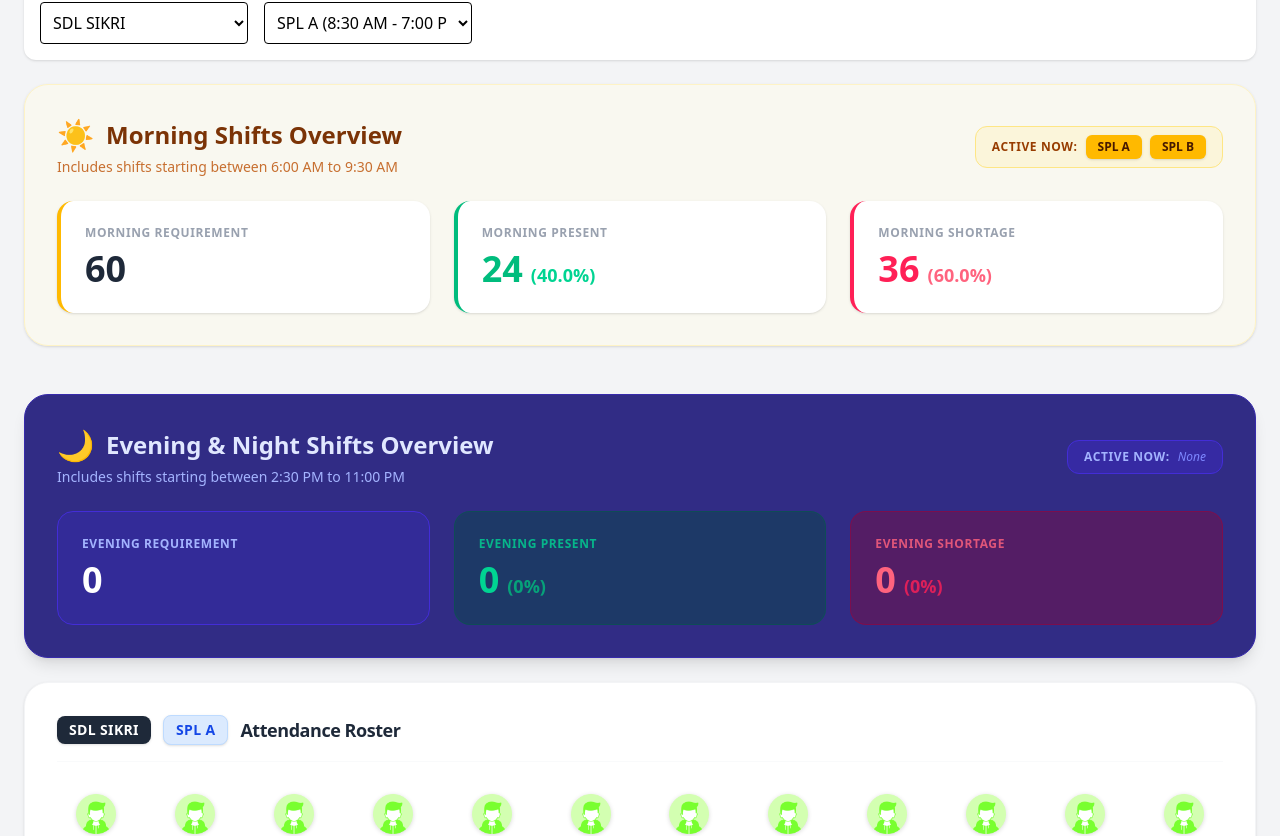
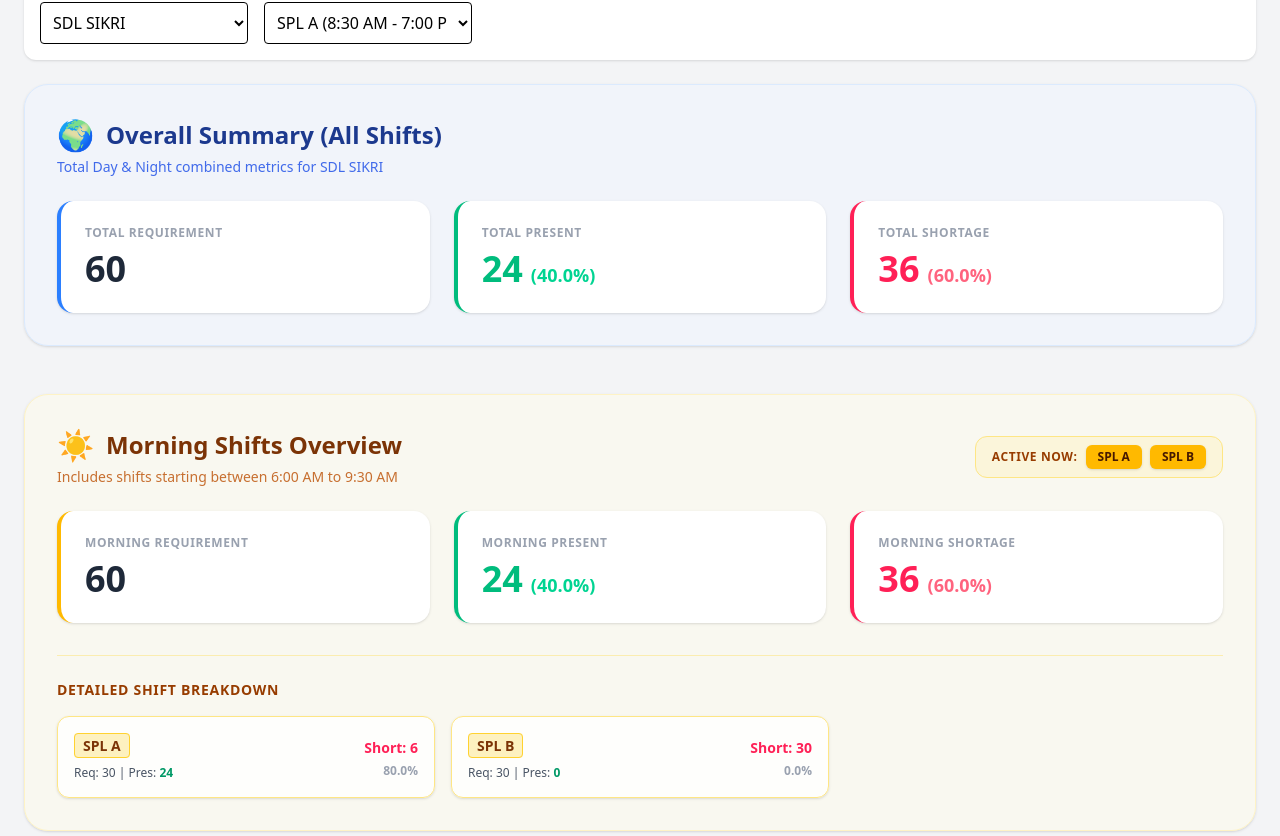
Before and after one commit to Suraj-Yadav-dev/shift-wisemonitoring, a React (Vite) app: page / in a window 1280 px wide. Shown: the part 402-1238 px from the top of the page. Built offline with nearby package versions, Linux system fonts and the light colour scheme.

Commit message:
update the data and enhancing the ui of data

```diff
--- a/src/components/dashboard/KPISection.jsx
+++ b/src/components/dashboard/KPISection.jsx
@@ -16,7 +16,7 @@ export default function DayNightMonitoring() {
 
     const activeSet = new Set();
 
-    // Check requirements: Agar requirement 0 se zyada hai, toh shift active hai
+    // Check requirements
     const plantReq = requirementsData.find(p => p.plant === selectedPlant);
     if (plantReq) {
       plantReq.shifts?.forEach(s => {
@@ -24,7 +24,7 @@ export default function DayNightMonitoring() {
       });
     }
 
-    // Check attendance: Agar koi present hai, toh shift active hai
+    // Check attendance
     const plantAtt = attendanceData.find(p => p.plant === selectedPlant);
     if (plantAtt) {
       plantAtt.shifts?.forEach(s => {
@@ -34,23 +34,32 @@ export default function DayNightMonitoring() {
 
     const activeArray = Array.from(activeSet);
 
-    // Morning aur Evening active shifts ko alag-alag filter karna
     return {
       morning: activeArray.filter(s => MORNING_SHIFTS.includes(s)),
       evening: activeArray.filter(s => EVENING_SHIFTS.includes(s))
     };
   }, [selectedPlant]);
 
-  // ================= 2. CALCULATION LOGIC =================
+  // ================= 2. CALCULATION LOGIC (Updated with Shift Details) =================
   const stats = useMemo(() => {
     let morningReq = 0, morningPres = 0;
     let eveningReq = 0, eveningPres = 0;
+
+    // Initialize individual shift trackers
+    const shiftDetails = {};
+    [...MORNING_SHIFTS, ...EVENING_SHIFTS].forEach(s => {
+      shiftDetails[s] = { name: s, req: 0, pres: 0 };
+    });
 
     // Calculate Requirements
     requirementsData.forEach((plant) => {
       if (selectedPlant && plant.plant !== selectedPlant) return;
 
       plant.shifts?.forEach((shiftReq) => {
+        if (shiftDetails[shiftReq.name]) {
+          shiftDetails[shiftReq.name].req += shiftReq.requirement || 0;
+        }
+
         if (MORNING_SHIFTS.includes(shiftReq.name)) {
           morningReq += shiftReq.requirement || 0;
         } else if (EVENING_SHIFTS.includes(shiftReq.name)) {
@@ -69,6 +78,10 @@ export default function DayNightMonitoring() {
         if (monthMatch) {
           const presentCount = shiftAtt.attendance?.filter((a) => a === 1).length || 0;
 
+          if (shiftDetails[shiftAtt.name]) {
+            shiftDetails[shiftAtt.name].pres += presentCount;
+          }
+
           if (MORNING_SHIFTS.includes(shiftAtt.name)) {
             morningPres += presentCount;
           } else if (EVENING_SHIFTS.includes(shiftAtt.name)) {
@@ -78,7 +91,7 @@ export default function DayNightMonitoring() {
       });
     });
 
-    // Calculate Absents & Percentages
+    // Sub-totals (Morning & Evening)
     const morningAbs = Math.max(morningReq - morningPres, 0);
     const eveningAbs = Math.max(eveningReq - eveningPres, 0);
 
@@ -88,15 +101,75 @@ export default function DayNightMonitoring() {
     const eveningPresPct = eveningReq > 0 ? ((eveningPres / eveningReq) * 100).toFixed(1) : 0;
     const eveningAbsPct = eveningReq > 0 ? ((eveningAbs / eveningReq) * 100).toFixed(1) : 0;
 
+    // Format individual shift arrays for the UI
+    const formatShiftData = (name) => {
+      const data = shiftDetails[name];
+      const abs = Math.max(data.req - data.pres, 0);
+      const presPct = data.req > 0 ? ((data.pres / data.req) * 100).toFixed(1) : 0;
+      return { ...data, abs, presPct };
+    };
+
+    // Only keep shifts that actually have a requirement or attendance
+    const morningDetails = MORNING_SHIFTS.map(formatShiftData).filter(s => s.req > 0 || s.pres > 0);
+    const eveningDetails = EVENING_SHIFTS.map(formatShiftData).filter(s => s.req > 0 || s.pres > 0);
+
+    // OVERALL TOTALS
+    const totalReq = morningReq + eveningReq;
+    const totalPres = morningPres + eveningPres;
+    const totalAbs = Math.max(totalReq - totalPres, 0);
+
+    const totalPresPct = totalReq > 0 ? ((totalPres / totalReq) * 100).toFixed(1) : 0;
+    const totalAbsPct = totalReq > 0 ? ((totalAbs / totalReq) * 100).toFixed(1) : 0;
+
     return {
       morning: { req: morningReq, pres: morningPres, abs: morningAbs, presPct: morningPresPct, absPct: morningAbsPct },
-      evening: { req: eveningReq, pres: eveningPres, abs: eveningAbs, presPct: eveningPresPct, absPct: eveningAbsPct }
+      evening: { req: eveningReq, pres: eveningPres, abs: eveningAbs, presPct: eveningPresPct, absPct: eveningAbsPct },
+      overall: { req: totalReq, pres: totalPres, abs: totalAbs, presPct: totalPresPct, absPct: totalAbsPct },
+      morningDetails,
+      eveningDetails
     };
   }, [selectedPlant, selectedMonth]);
 
   // ================= UI RENDER =================
   return (
     <div className="space-y-12">
+
+      {/* ===== 🌍 OVERALL SUMMARY SECTION ===== */}
+      <div className="bg-blue-50/50 p-6 sm:p-8 rounded-3xl border border-blue-100 shadow-sm transition-all hover:shadow-md">
+        <div className="mb-6">
+          <h2 className="text-2xl font-extrabold text-blue-900 flex items-center gap-3">
+            <span className="text-3xl">🌍</span> Overall Summary (All Shifts)
+          </h2>
+          <p className="text-blue-700/80 text-sm mt-1 font-medium">
+            {selectedPlant
+              ? `Total Day & Night combined metrics for ${selectedPlant}`
+              : "Total Day & Night combined metrics across ALL plants"}
+          </p>
+        </div>
+
+        <div className="grid grid-cols-1 sm:grid-cols-3 gap-6">
+          <div className="bg-white p-6 rounded-2xl shadow-sm border-l-4 border-l-blue-500">
+            <h3 className="text-xs font-bold text-gray-400 uppercase tracking-wider mb-2">Total Requirement</h3>
+            <p className="text-4xl font-black text-gray-800">{stats.overall.req}</p>
+          </div>
+
+          <div className="bg-white p-6 rounded-2xl shadow-sm border-l-4 border-l-emerald-500">
+            <h3 className="text-xs font-bold text-gray-400 uppercase tracking-wider mb-2">Total Present</h3>
+            <div className="flex items-baseline gap-2">
+              <p className="text-4xl font-black text-emerald-500">{stats.overall.pres}</p>
+              <span className="text-lg font-bold text-emerald-400">({stats.overall.presPct}%)</span>
+            </div>
+          </div>
+
+          <div className="bg-white p-6 rounded-2xl shadow-sm border-l-4 border-l-rose-500">
+            <h3 className="text-xs font-bold text-gray-400 uppercase tracking-wider mb-2">Total Shortage</h3>
+            <div className="flex items-baseline gap-2">
+              <p className="text-4xl font-black text-rose-500">{stats.overall.abs}</p>
+              <span className="text-lg font-bold text-rose-400">({stats.overall.absPct}%)</span>
+            </div>
+          </div>
+        </div>
+      </div>
 
       {/* ===== ☀️ MORNING SHIFTS SECTION ===== */}
       <div className="bg-amber-50/50 p-6 sm:p-8 rounded-3xl border border-amber-100 shadow-sm transition-all hover:shadow-md">
@@ -110,7 +183,6 @@ export default function DayNightMonitoring() {
             </p>
           </div>
 
-          {/* DYNAMIC MORNING BADGES */}
           {selectedPlant && (
             <div className="flex flex-wrap items-center gap-2 bg-amber-100/50 px-4 py-2 rounded-xl border border-amber-200">
               <span className="text-xs font-bold text-amber-800 uppercase tracking-wider">Active Now:</span>
@@ -127,7 +199,7 @@ export default function DayNightMonitoring() {
           )}
         </div>
 
-        <div className="grid grid-cols-1 sm:grid-cols-3 gap-6">
+        <div className="grid grid-cols-1 sm:grid-cols-3 gap-6 mb-8">
           <div className="bg-white p-6 rounded-2xl shadow-sm border-l-4 border-l-amber-400">
             <h3 className="text-xs font-bold text-gray-400 uppercase tracking-wider mb-2">Morning Requirement</h3>
             <p className="text-4xl font-black text-gray-800">{stats.morning.req}</p>
@@ -149,6 +221,31 @@ export default function DayNightMonitoring() {
             </div>
           </div>
         </div>
+
+        {/* --- ☀️ DETAILED MORNING SHIFT BREAKDOWN --- */}
+        {stats.morningDetails.length > 0 && (
+          <div className="pt-6 border-t border-amber-200/60">
+            <h3 className="text-sm font-bold text-amber-800 uppercase tracking-wider mb-4">Detailed Shift Breakdown</h3>
+            <div className="grid grid-cols-1 sm:grid-cols-2 lg:grid-cols-3 gap-4">
+              {stats.morningDetails.map(shift => (
+                <div key={shift.name} className="bg-white/80 p-4 rounded-xl border border-amber-200 shadow-sm flex justify-between items-center">
+                  <div>
+                    <span className="font-black text-amber-900 bg-amber-200/50 border border-amber-300 px-2 py-0.5 rounded text-sm">{shift.name}</span>
+                    <div className="text-xs text-gray-600 mt-2 font-medium">
+                      Req: {shift.req} | Pres: <span className="text-emerald-600 font-bold">{shift.pres}</span>
+                    </div>
+                  </div>
+                  <div className="text-right">
+                    <span className={`font-bold text-sm ${shift.abs > 0 ? 'text-rose-500' : 'text-emerald-500'}`}>
+                      {shift.abs > 0 ? `Short: ${shift.abs}` : 'Full'}
+                    </span>
+                    <div className="text-xs font-bold text-gray-400 mt-1">{shift.presPct}%</div>
+                  </div>
+                </div>
+              ))}
+            </div>
+          </div>
+        )}
       </div>
 
       {/* ===== 🌙 EVENING & NIGHT SHIFTS SECTION ===== */}
@@ -163,7 +260,6 @@ export default function DayNightMonitoring() {
             </p>
           </div>
 
-          {/* DYNAMIC EVENING BADGES */}
           {selectedPlant && (
             <div className="flex flex-wrap items-center gap-2 bg-indigo-800/80 px-4 py-2 rounded-xl border border-indigo-700">
               <span className="text-xs font-bold text-indigo-300 uppercase tracking-wider">Active Now:</span>
@@ -180,7 +276,7 @@ export default function DayNightMonitoring() {
           )}
         </div>
 
-        <div className="grid grid-cols-1 sm:grid-cols-3 gap-6">
+        <div className="grid grid-cols-1 sm:grid-cols-3 gap-6 mb-8">
           <div className="bg-indigo-800/50 p-6 rounded-2xl border border-indigo-700">
             <h3 className="text-xs font-bold text-indigo-300 uppercase tracking-wider mb-2">Evening Requirement</h3>
             <p className="text-4xl font-black text-white">{stats.evening.req}</p>
@@ -202,6 +298,31 @@ export default function DayNightMonitoring() {
             </div>
           </div>
         </div>
+
+        {/* --- 🌙 DETAILED EVENING SHIFT BREAKDOWN --- */}
+        {stats.eveningDetails.length > 0 && (
+          <div className="pt-6 border-t border-indigo-700/60">
+            <h3 className="text-sm font-bold text-indigo-300 uppercase tracking-wider mb-4">Detailed Shift Breakdown</h3>
+            <div className="grid grid-cols-1 sm:grid-cols-2 lg:grid-cols-3 gap-4">
+              {stats.eveningDetails.map(shift => (
+                <div key={shift.name} className="bg-indigo-800/40 p-4 rounded-xl border border-indigo-600 shadow-sm flex justify-between items-center">
+                  <div>
+                    <span className="font-black text-indigo-100 bg-indigo-600/50 border border-indigo-500 px-2 py-0.5 rounded text-sm">{shift.name}</span>
+                    <div className="text-xs text-indigo-200 mt-2 font-medium">
+                      Req: {shift.req} | Pres: <span className="text-emerald-400 font-bold">{shift.pres}</span>
+                    </div>
+                  </div>
+                  <div className="text-right">
+                    <span className={`font-bold text-sm ${shift.abs > 0 ? 'text-rose-400' : 'text-emerald-400'}`}>
+                      {shift.abs > 0 ? `Short: ${shift.abs}` : 'Full'}
+                    </span>
+                    <div className="text-xs font-bold text-indigo-400 mt-1">{shift.presPct}%</div>
+                  </div>
+                </div>
+              ))}
+            </div>
+          </div>
+        )}
       </div>
 
     </div>
```
